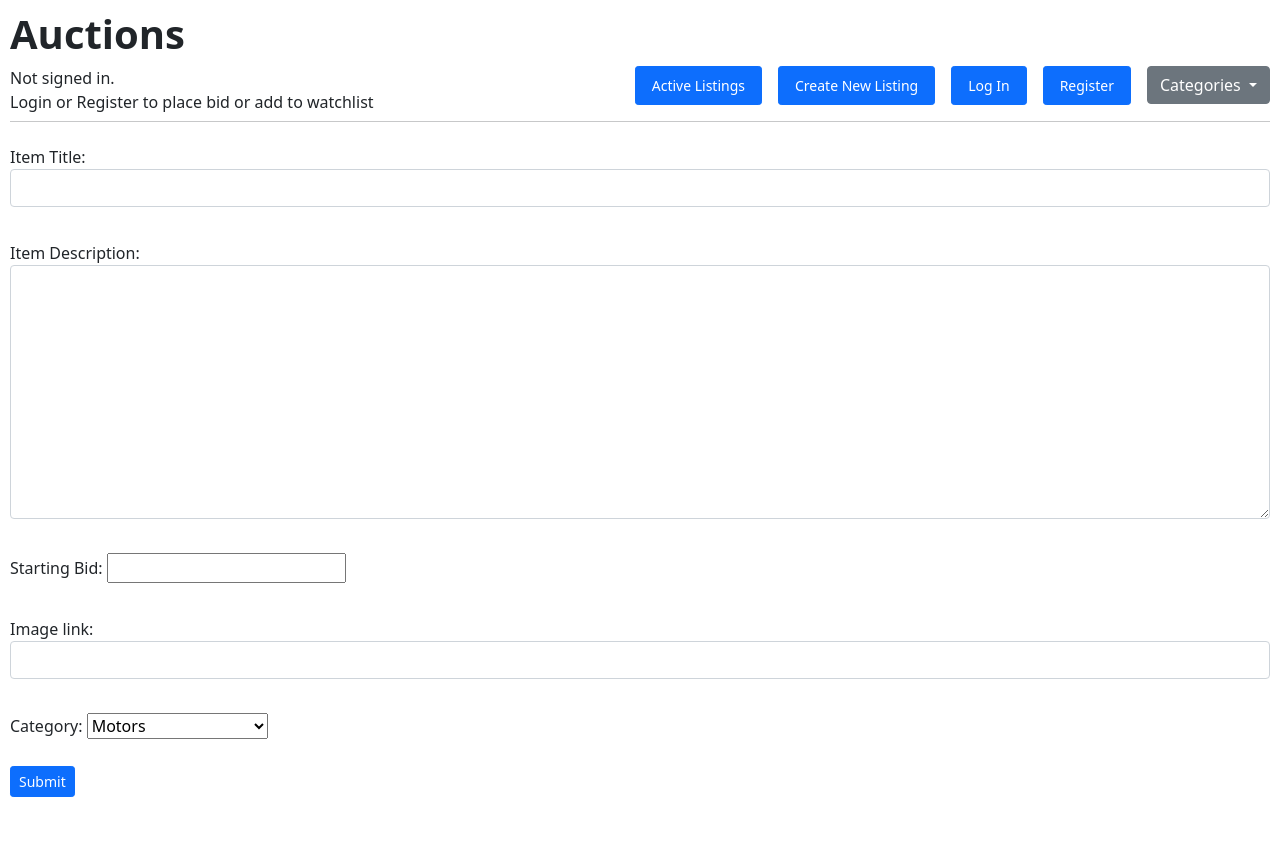
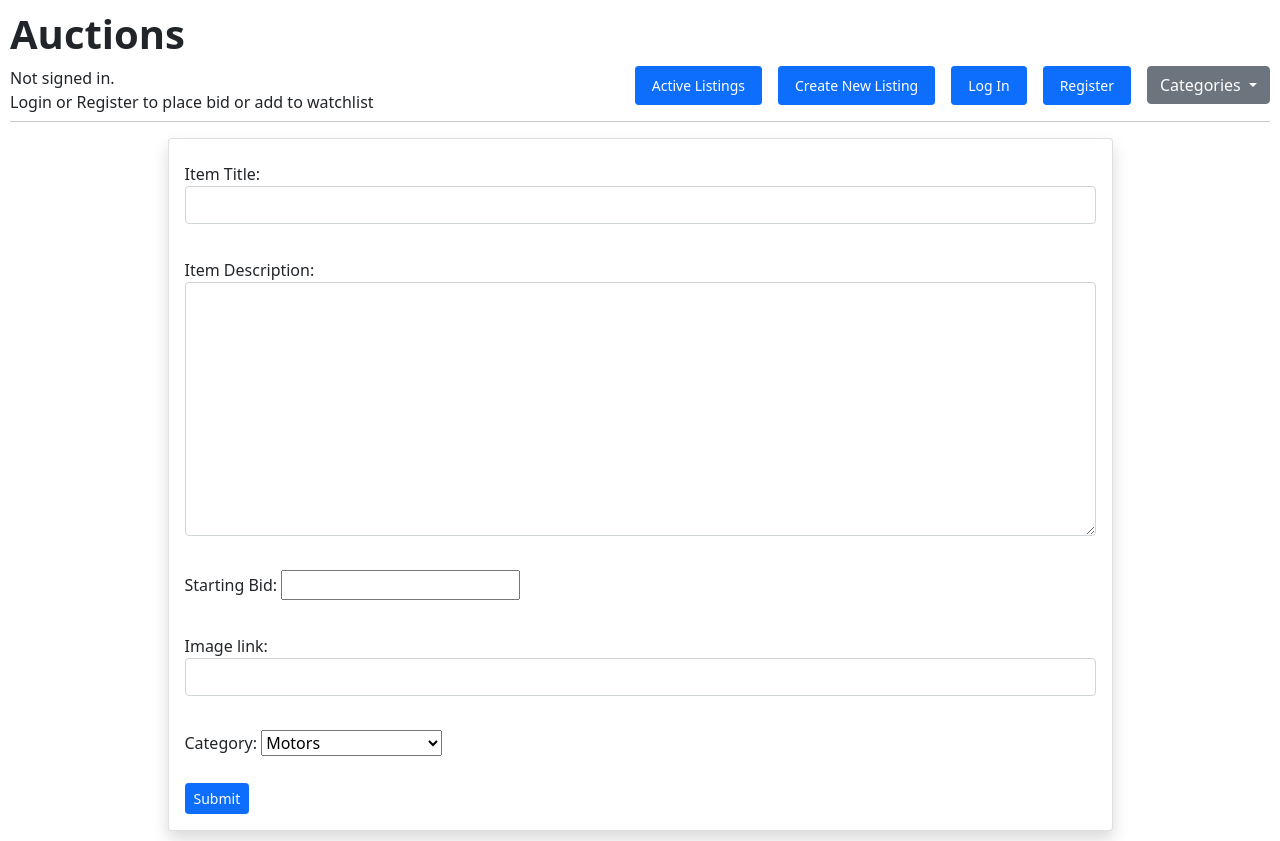
Before and after one commit to pramitsingh0/django-auctions, a Django app: page /createlisting/ in a window 1280 px wide. Before the commit the page ends 797 px from the top, so only its background shows below. Run offline with Django 3.2, Linux system fonts and the light colour scheme.

Commit message:
Added style to create listing page

```diff
--- a/auctions/templates/auctions/createListing.html
+++ b/auctions/templates/auctions/createListing.html
@@ -1,6 +1,7 @@
 {% extends 'auctions/layout.html' %}
 
 {% block body %}
+    <div class="card shadow w-75 mx-auto p-3">
     <form action="{% url 'save' %}" method="post">
         {% csrf_token %}
         <div style="margin-bottom: 20px;" class="form-control-plaintext">{{ forms.title.label }}: {{ forms.title }}</div>
@@ -10,4 +11,5 @@
         <div style="margin-bottom: 20px;" class="form-control-plaintext">{{ forms.category.label }}: {{ forms.category }}</div>
         <button type="submit" class="btn btn-primary btn-sm">Submit</button>
     </form>
+    </div>
 {% endblock %}
```
